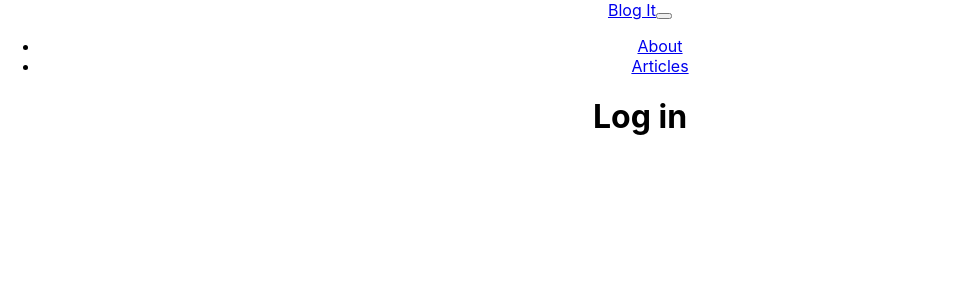
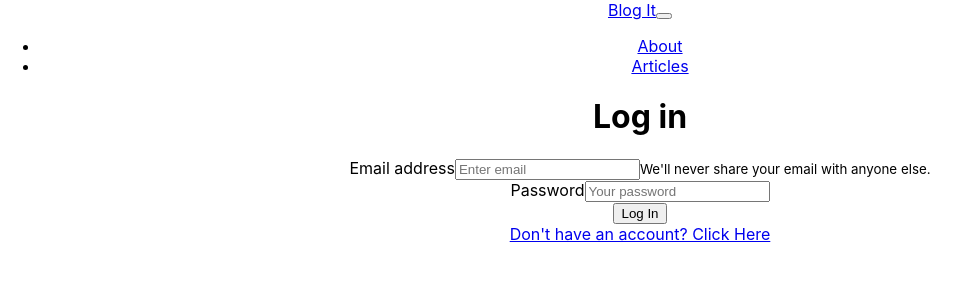
Before and after one commit to JesseShawCodes/20230330, a React (Create React App) app: page /login in a window 1280 px wide. Shown: the top 300 px of the page, without its empty margins (0-966 px from the left). Built offline with nearby package versions, Linux system fonts and the light colour scheme; the HTML template or start-up script is replaced by a standard one.

Commit message:
Login Page

```diff
--- a/src/App.scss
+++ b/src/App.scss
@@ -61,3 +61,8 @@
   border-top: 1px solid black;
   padding: 20px;
 }
+
+.login_page {
+  margin: 0px auto;
+  width: 50%;
+}
--- a/src/pages/LoginPage.js
+++ b/src/pages/LoginPage.js
@@ -1,6 +1,45 @@
+import { useState } from "react";
+import { Link, useNavigate } from "react-router-dom";
+import { getAuth, signInWithEmailAndPassword } from 'firebase/auth';
+
 const LoginPage = () => {
+    const [email, setEmail] = useState('')
+    const [password, setPassword] = useState('')
+    const [error, setError] = useState('')
+
+    const navigate = useNavigate();
+
+
+    const login = async() => {
+        console.log("login");
+        try {
+            await signInWithEmailAndPassword(getAuth(), email, password);
+            navigate('/articles')
+        } catch (e) {
+            setError(e.message);
+        }
+    }
     return (
+        <div className="login_page">
         <h1>Log in</h1>
+        {error && <p className="error">{error}</p>}
+
+            <div className="form-group">
+                <label htmlFor="exampleInputEmail1">Email address</label>
+                <input type="email" className="form-control" id="exampleInputEmail1" aria-describedby="emailHelp" placeholder="Enter email" value={email} onChange={e => setEmail(e.target.value)} autoComplete="email"/>
+                <small id="emailHelp" className="form-text text-muted">We'll never share your email with anyone else.</small>
+            </div>
+            <div className="form-group">
+                <label htmlFor="exampleInputPassword1">Password</label>
+                <input type="password" className="form-control" id="exampleInputPassword1" placeholder="Your password" value={password} onChange={e => setPassword(e.target.value)} autoComplete="current-password"/>
+            </div>
+            <div>
+                <button onClick={login} className="btn btn-primary">Log In</button>
+            </div>
+            <div>
+                <Link to="/create_account">Don't have an account? Click Here</Link>
+            </div>
+        </div>
     )
 }
 
```
